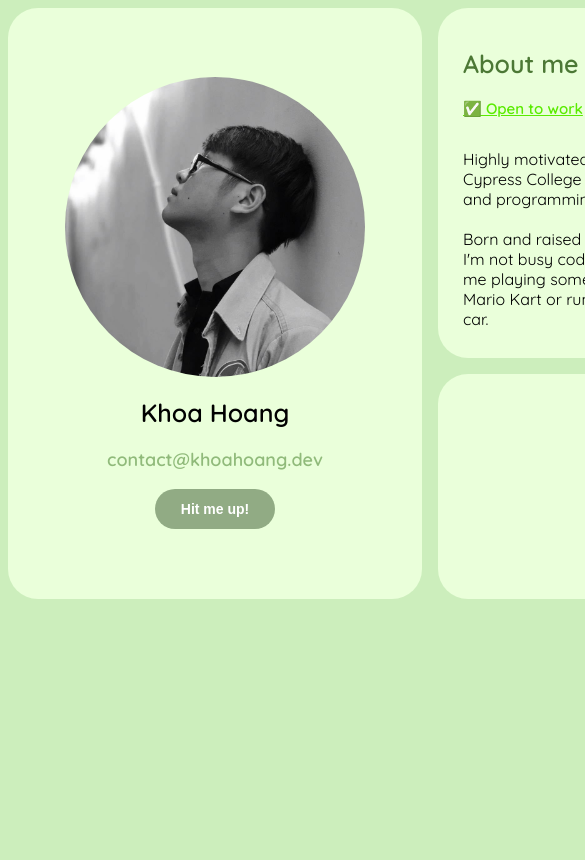
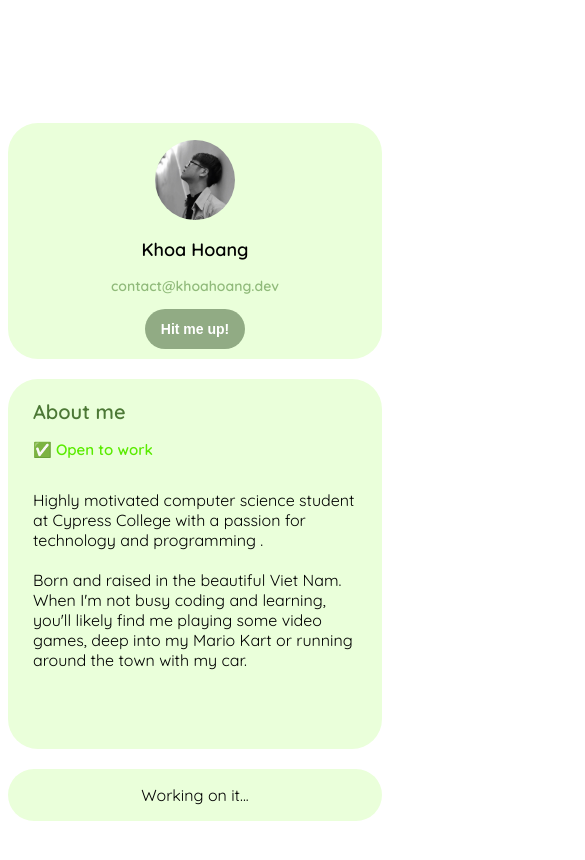
Before and after one commit to ehoang0106/portfolio, a plain HTML site: page about.html in a window 390 px wide. Shown: the top 860 px of the page, 585 px wide, since content can reach past the window. Drawn offline with Linux system fonts and the light colour scheme.

Commit message:
added css for mobile version

```diff
--- a/about.css
+++ b/about.css
@@ -1,19 +1,131 @@
 body {
-    background-color: #CCEEBC;
     font-family: 'Quicksand', sans-serif;
 }
 
-.flex-container {
+/* Mobile version */
+
+@media screen and (max-width: 412px) {
+
+
+    .container {
+        display: flex;
+        height: 110vh;
+        justify-content: center;
+        align-items: center;
+    }
+
+    .grid-container {
+        display: grid;
+        grid-column: 1fr;
+        grid-row: 1fr 1fr 1fr;
+        gap: 20px;
+
+    }
+
+    .item {
+        display: flex;
+        justify-content: center;
+        align-items: center;
+        flex-direction: column;
+    }
+
+    .profile {
+        background-color: #EAFFDA;
+        border-radius: 30px;
+    }
+
+    .name {
+        font-size: 18px;
+        font-weight: bold;
+        margin-bottom: 2px;
+    }
+
+    .email {
+        font-size: 14px;
+        font-weight: bold;
+        color: #85b26fe4
+    }
+
+    .item > img {
+        height: 80px;
+        border-radius: 50%;
+        margin-top: 2dvh;
+    }
+
+    .item > button {
+        background-color: #87a17ae4;
+        border-radius: 20px;
+        height: 40px;
+        width: 100px;
+        border: 0;
+        color: white;
+        font-weight: bold;
+        font-size: 14px;
+        margin-bottom: 10px;
+    }
+
+    .item > button:hover {
+        background-color: #85b26fe4;
+    }
+
+
+    .about-me {
+        background-color: #EAFFDA;
+        border-radius: 30px;
+    }
+
+    .content {
+        display: flex;
+        flex-direction: column;
+        flex-wrap: wrap;
+        height: 370px;
+        padding-left: 25px;
+        padding-right: 25px;
+    }
+
+    .mini-title {
+        font-size: 20px;
+        font-weight: bold;
+        margin-bottom: 1px;
+        color: #396822e4;
+    }
+
+    .status {
+        font-size: 15px;
+        color: #5AEB01;
+        font-weight: bold;
+    }
+
+    .skills {
+        background-color: #EAFFDA;
+        border-radius: 30px;
+
+    }
+
+}
+
+/* .flex-container {
     height: 80vh;
     display: flex;
     flex-direction: column;
     justify-content: center;
     align-items: center;
 
+} */
+
+
+/* PC version */
+
+@media screen and (min-width: 413px) {
+    .container {
+        display: flex;
+        height: 100vh;
+        justify-content: center;
+        align-items: center;
     }
 
     .grid-container {
-    width: 100vh;
+        width: 80vh;
         height: 70vh;
         display: grid;
         grid-template-columns: 1fr 1fr;
@@ -28,7 +140,10 @@ body {
         justify-content: center;
         align-items: center;
         flex-direction: column;
+
     }
+
+
 
     /* Profile content */
 
@@ -54,7 +169,7 @@ body {
     }
 
     .item > img {
-    height: 300px;
+        height: 160px;
         border-radius: 50%;
 
     }
@@ -80,6 +195,8 @@ body {
     .about-me {
         background-color: #EAFFDA;
         border-radius: 30px;
+        grid-column: span 1;
+        flex-shrink: 2;
     }
 
     .content {
@@ -89,6 +206,7 @@ body {
         height: 350px;
         padding-left: 25px;
         padding-right: 25px;
+
 
     }
 
@@ -118,3 +236,7 @@ body {
     }
 
     /* Item skills content */
+
+
+
+}
```
Lines whose indentation alone changed are shown as unchanged.
